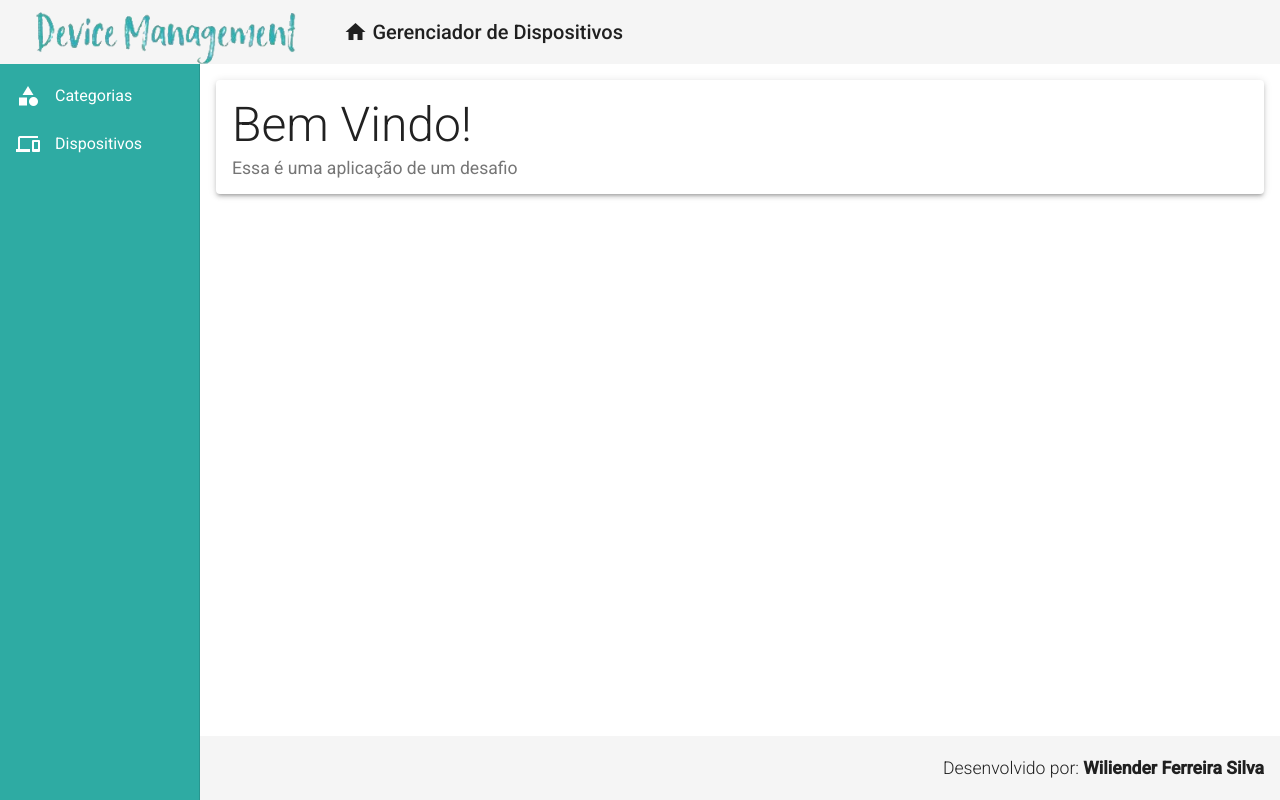
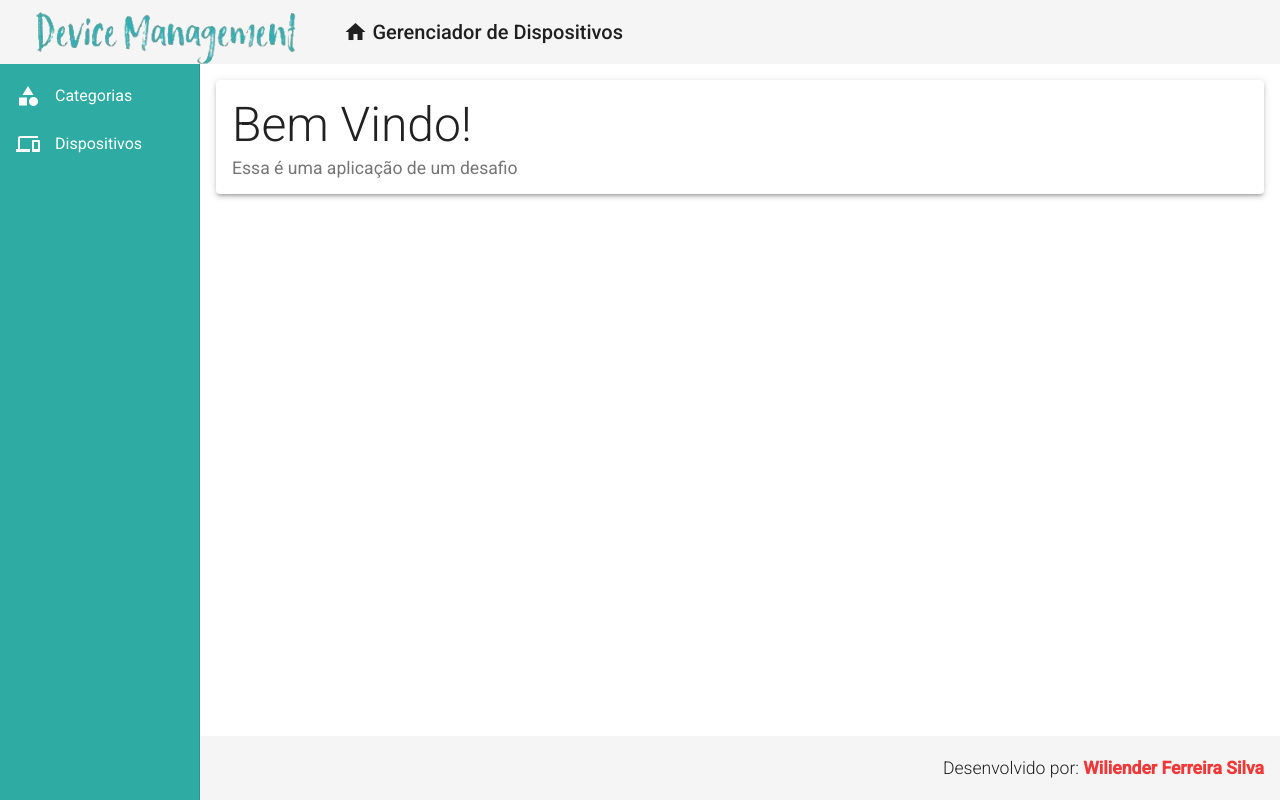
Before and after one commit to wiliender/desafio-fullstack, an Angular app in the folder frontend/: page / in a window 1280 px wide. Built offline with nearby package versions, Linux system fonts and the light colour scheme.

Commit message:
Update uso da diretiva appRed

```diff
--- a/frontend/src/app/components/template/footer/footer.component.html
+++ b/frontend/src/app/components/template/footer/footer.component.html
@@ -1,5 +1,10 @@
 <mat-toolbar class="footer">
     <span>
-        Desenvolvido por: <strong><span class="red">Wiliender Ferreira Silva</span></strong>
+        Desenvolvido por:
+        <strong>
+            <span appRed >
+            Wiliender Ferreira Silva
+            </span>
+        </strong>
     </span>
 </mat-toolbar>
```
